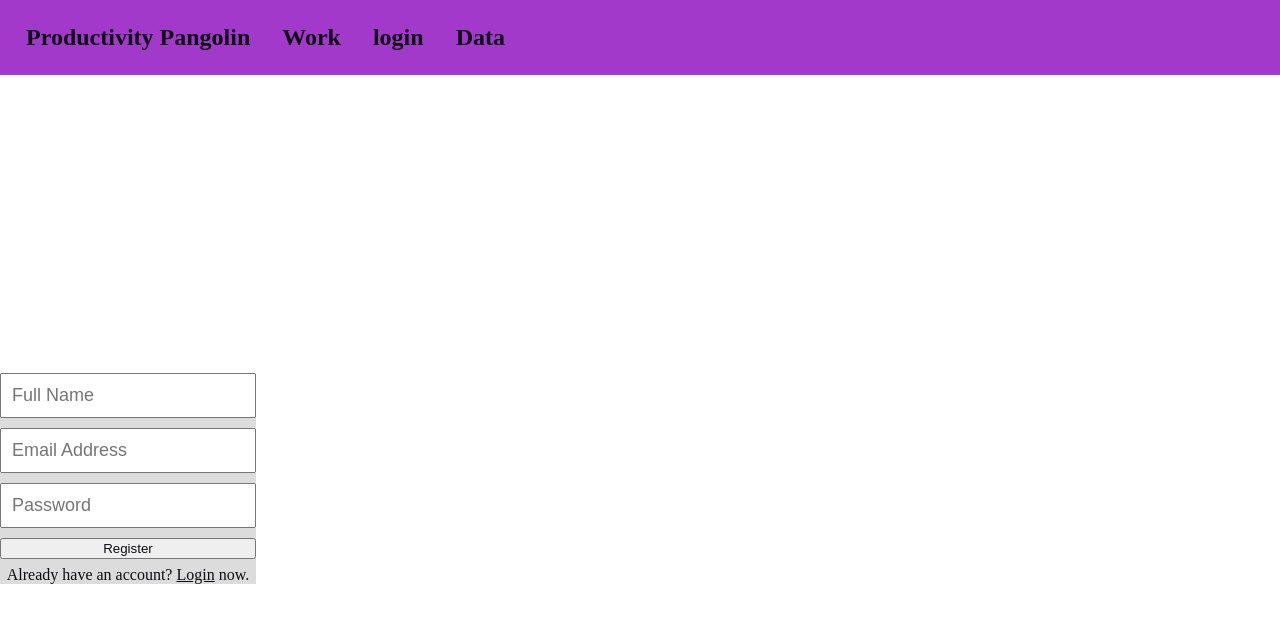
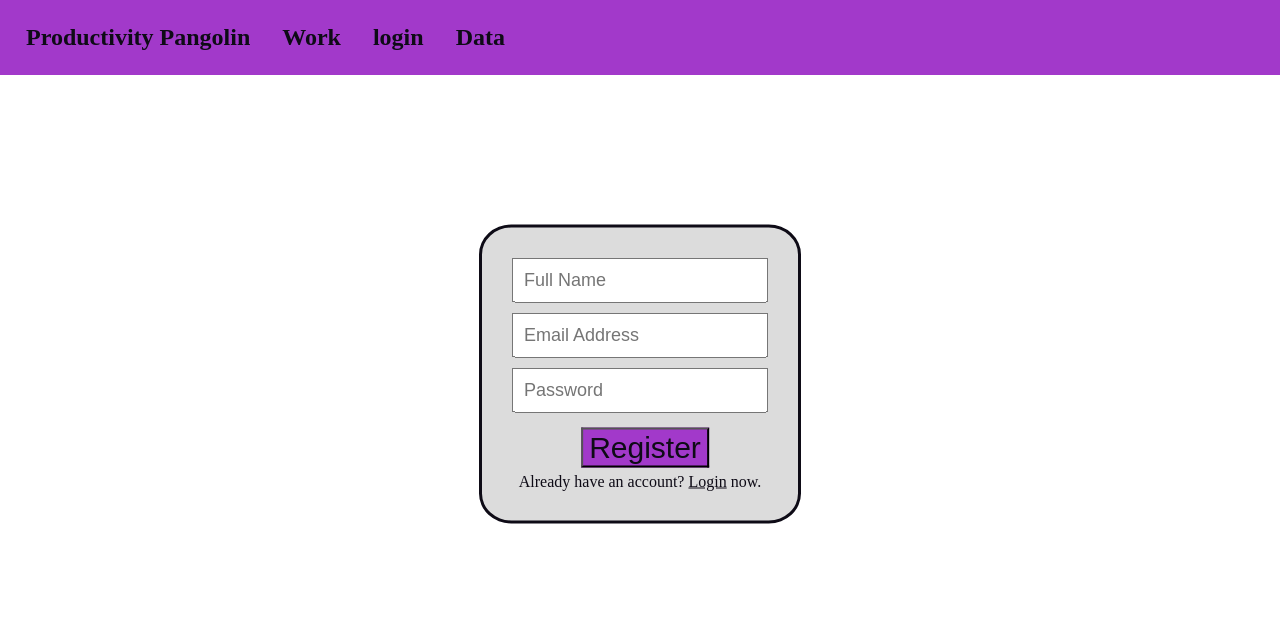
Before and after one commit to coderFeedForwardAlg/productivity-pangolin, a React (Create React App) app: page /register in a window 1280 px wide. Shown: the top 622 px of the page. Built offline with nearby package versions, Linux system fonts and the light colour scheme; no server answers.

Commit message:
fixed register and end timer

```diff
--- a/src/App.css
+++ b/src/App.css
@@ -164,6 +164,7 @@ li {
 
 
 
+
   .card{
     font-size: 20px;
     background-color: #A239CA;
--- a/src/components/register.js
+++ b/src/components/register.js
@@ -21,12 +21,12 @@ const Register = () => {
     };
     useEffect( () => {
         if (loading) return;
-        if (user) history.push("/dashboard");
+        if (user) history.push("/work");
     }, [user, loading]);
 
     return (
-    <div className="register">
-        <div className="register-container">
+    <div className="longin">
+        <div className="login-container">
             <input
                 type="text"
                 className="register-textbox"
@@ -54,7 +54,7 @@ const Register = () => {
                 }}
                 placeholder="Password"
              />
-             <button className="register-btn" onClick={register}>
+             <button className="longin-btn" onClick={register}>
                  Register
              </button>
             {/*} <button className="register-btn register-google"  onClick={signInWithGoogle}>
--- a/src/components/timer.js
+++ b/src/components/timer.js
@@ -59,7 +59,7 @@ const Timer = () => {
         const  now = new Date().getTime();
         const distance = (countDownTime - now);
         const seconds = Math.floor((distance) / 1000);
-        const timeDone = id * 60 - seconds;
+        const timeDone = (id * 60 - seconds) / 60;
         history.push(`/goodWork/${timeDone}`);
     }
     const dontEndTimer = () => {
```
